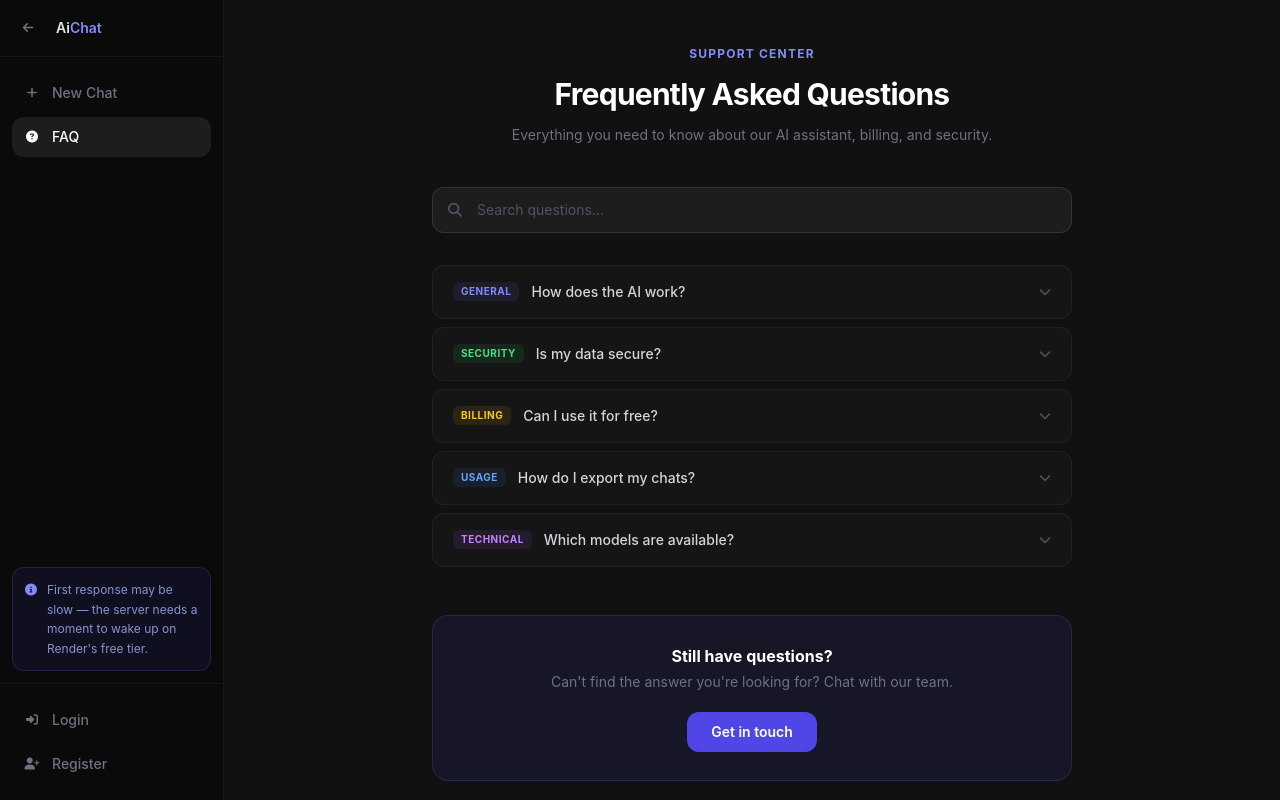
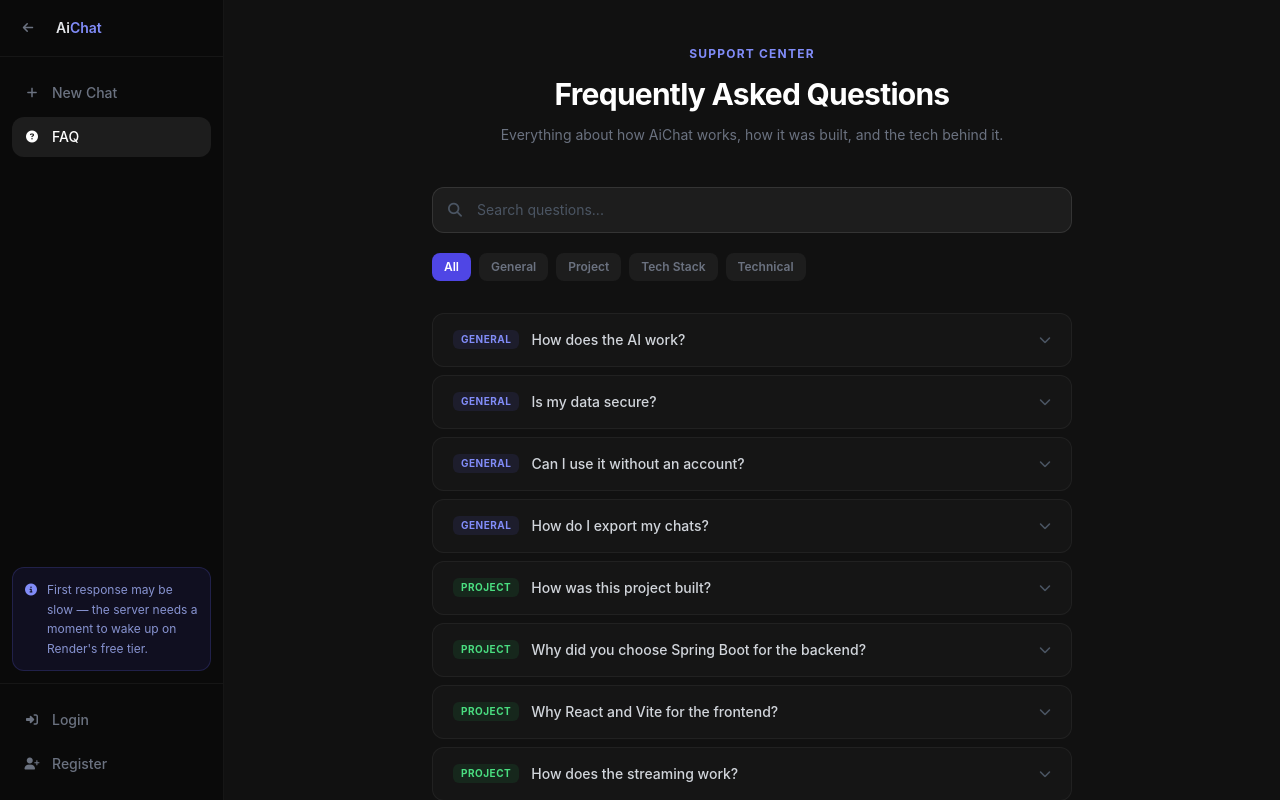
Before and after one commit to kirubanithi08/Ai-ChatBot, a React (Vite) app: page /faq in a window 1280 px wide. Built offline with nearby package versions, Linux system fonts and the light colour scheme.

Commit message:
updated faq page

```diff
--- a/src/pages/Faq.jsx
+++ b/src/pages/Faq.jsx
@@ -1,60 +1,138 @@
 import { useState, useMemo } from "react";
 
 const faqs = [
+
   {
+    category: "General",
     question: "How does the AI work?",
     answer:
-      "Our AI uses advanced language models to understand and respond to your queries in real-time, providing accurate and helpful information.",
-    category: "General",
+      "The app uses Google Gemini as the underlying language model. Your message is sent to the backend, which forwards it to the Gemini API and streams the response back word by word using Server-Sent Events (SSE).",
   },
   {
+    category: "General",
     question: "Is my data secure?",
     answer:
-      "Yes, we prioritize your privacy. All conversations are encrypted and we never use your personal data to train public models without consent.",
-    category: "Security",
+      "Yes. All communication between the frontend and backend is over HTTPS. Passwords are hashed using BCrypt and never stored in plain text. Authentication is handled via signed JWT tokens with a short expiry.",
   },
   {
-    question: "Can I use it for free?",
+    category: "General",
+    question: "Can I use it without an account?",
     answer:
-      "We offer a generous free tier for all users. For higher limits and premium features, we have Pro and Enterprise plans.",
-    category: "Billing",
+      "Yes. Guest users can send up to 5 free messages without registering. After that, you will be prompted to sign in. Creating an account also unlocks chat history that persists across devices.",
   },
   {
+    category: "General",
     question: "How do I export my chats?",
     answer:
-      "You can export your chat history in PDF, Markdown, or JSON formats from the settings menu under the Data Management section.",
-    category: "Usage",
+      "Chat export is not available yet but is planned for a future release. It will support PDF, Markdown, and JSON formats from the settings menu.",
+  },
+
+
+  {
+    category: "Project",
+    question: "How was this project built?",
+    answer:
+      "The project is split into two parts. The frontend is a React single-page application built with Vite and styled with Tailwind CSS. The backend is a Spring Boot REST API that handles authentication, chat sessions, and streams AI responses using Server-Sent Events. Both are deployed separately — the frontend on Vercel and the backend on Render.",
   },
   {
-    question: "Which models are available?",
+    category: "Project",
+    question: "Why did you choose Spring Boot for the backend?",
     answer:
-      "We support a range of models including Gemini 1.5, GPT-4, and Claude 3, depending on your subscription level.",
+      "Spring Boot provides a production-ready foundation with built-in support for security, dependency injection, JPA, and reactive streams. Spring Security made it straightforward to implement JWT-based authentication, and Spring WebFlux's reactive support works well with streaming responses from the Gemini API.",
+  },
+  {
+    category: "Project",
+    question: "Why React and Vite for the frontend?",
+    answer:
+      "React was chosen for its component model and ecosystem. Vite was used instead of Create React App because it offers significantly faster cold starts and hot module replacement during development, making the development experience much smoother.",
+  },
+  {
+    category: "Project",
+    question: "How does the streaming work?",
+    answer:
+      "When you send a message, the frontend opens a fetch request to the /api/chat/stream endpoint with Accept: text/event-stream. The Spring Boot backend creates an SseEmitter, calls the Gemini streaming API, and pushes each text chunk as a named SSE event. The frontend reads the stream chunk by chunk and appends each piece to the message in real time, giving the word-by-word typing effect.",
+  },
+  {
+    category: "Project",
+    question: "How is chat history stored?",
+    answer:
+      "Each conversation belongs to a ChatSession. Messages are stored in a ChatMessage table in PostgreSQL, hosted on Supabase. When a session is first created, the backend generates a short title for it using a separate Gemini call. History is only saved for authenticated users — guest messages are streamed but not persisted.",
+  },
+
+
+  {
+    category: "Tech Stack",
+    question: "What is the full frontend tech stack?",
+    answer:
+      "React 18, React Router v6, Tailwind CSS, Axios, ReactMarkdown with rehype-highlight for markdown and code rendering, jwt-decode for parsing JWT tokens, Font Awesome for icons, and Vite as the build tool. The app is deployed on Vercel.",
+  },
+  {
+    category: "Tech Stack",
+    question: "What is the full backend tech stack?",
+    answer:
+      "Spring Boot 3, Spring Security with JWT (jjwt) for authentication, Spring WebFlux for reactive streaming, Google Gemini API for AI responses, Hibernate and Spring Data JPA for database access, PostgreSQL hosted on Supabase, Lombok to reduce boilerplate, Swagger and OpenAPI for API documentation, and Maven as the build tool. The backend is deployed on Render.",
+  },
+  {
+    category: "Tech Stack",
+    question: "Why PostgreSQL and Supabase?",
+    answer:
+      "PostgreSQL is a robust, production-grade relational database that handles relational data like users, sessions, and messages well. Supabase provides a managed PostgreSQL instance with a generous free tier, making it easy to get started without managing infrastructure.",
+  },
+  {
+    category: "Tech Stack",
+    question: "Why Render for the backend?",
+    answer:
+      "Render supports deploying Spring Boot JARs directly with minimal configuration. It also provides free tier hosting for web services, automatic deployments from GitHub, and environment variable management — all of which made it a straightforward choice for deploying the backend.",
+  },
+
+
+  {
     category: "Technical",
+    question: "How does authentication work?",
+    answer:
+      "On login, the backend validates the credentials, then signs a JWT token using a secret key and returns it to the frontend. The frontend stores the token in localStorage and sends it in the Authorization header as a Bearer token on every subsequent request. Spring Security intercepts each request, validates the token, and sets the authentication context.",
+  },
+  {
+    category: "Technical",
+    question: "How is the Gemini API integrated?",
+    answer:
+      "The backend uses the Google Gemini Java SDK to send the conversation history and receive a streaming response. The stream is a reactive Flux of text chunks. Each chunk is forwarded immediately to the frontend via the SseEmitter, so the user sees the response as it is generated rather than waiting for the full reply.",
+  },
+  {
+    category: "Technical",
+    question: "Which Gemini model is used?",
+    answer:
+      "The app uses Gemini 1.5 Flash by default, which offers a good balance of speed and quality for conversational use cases.",
   },
 ];
 
 const categoryColors = {
   General:   "bg-indigo-500/10 text-indigo-400",
-  Security:  "bg-green-500/10 text-green-400",
-  Billing:   "bg-yellow-500/10 text-yellow-400",
-  Usage:     "bg-blue-500/10 text-blue-400",
+  Project:   "bg-green-500/10 text-green-400",
+  "Tech Stack": "bg-yellow-500/10 text-yellow-400",
   Technical: "bg-purple-500/10 text-purple-400",
 };
 
-function Faq() {
+export default function Faq() {
   const [activeIndex, setActiveIndex] = useState(null);
-  const [search, setSearch] = useState("");
+  const [search, setSearch]           = useState("");
+  const [activeCategory, setActiveCategory] = useState("All");
+
+  const categories = ["All", ...new Set(faqs.map((f) => f.category))];
 
   const filtered = useMemo(() => {
     const q = search.toLowerCase();
-    if (!q) return faqs;
-    return faqs.filter(
-      (f) =>
+    return faqs.filter((f) => {
+      const matchesSearch =
+        !q ||
         f.question.toLowerCase().includes(q) ||
         f.answer.toLowerCase().includes(q) ||
-        f.category.toLowerCase().includes(q)
-    );
-  }, [search]);
+        f.category.toLowerCase().includes(q);
+      const matchesCategory =
+        activeCategory === "All" || f.category === activeCategory;
+      return matchesSearch && matchesCategory;
+    });
+  }, [search, activeCategory]);
 
   return (
     <div className="h-full overflow-y-auto bg-[#111111]">
@@ -69,20 +147,37 @@ function Faq() {
             Frequently Asked Questions
           </h1>
           <p className="text-gray-500 mt-3 text-sm leading-relaxed">
-            Everything you need to know about our AI assistant, billing, and security.
+            Everything about how AiChat works, how it was built, and the tech behind it.
           </p>
         </div>
 
 
-        <div className="relative mb-8">
+        <div className="relative mb-5">
           <i className="fa-solid fa-magnifying-glass absolute left-4 top-1/2 -translate-y-1/2 text-gray-600 text-sm" />
           <input
             type="text"
             placeholder="Search questions..."
             value={search}
-            onChange={(e) => setSearch(e.target.value)}
+            onChange={(e) => { setSearch(e.target.value); setActiveIndex(null); }}
             className="w-full pl-11 pr-4 py-3 bg-white/5 border border-white/10 rounded-xl text-gray-200 placeholder-gray-600 text-sm focus:outline-none focus:ring-2 focus:ring-indigo-500/40 focus:border-indigo-500/30 transition-all"
           />
+        </div>
+
+
+        <div className="flex items-center gap-2 mb-8 flex-wrap">
+          {categories.map((cat) => (
+            <button
+              key={cat}
+              onClick={() => { setActiveCategory(cat); setActiveIndex(null); }}
+              className={`px-3 py-1.5 rounded-lg text-xs font-semibold transition-all ${
+                activeCategory === cat
+                  ? "bg-indigo-600 text-white"
+                  : "bg-white/5 text-gray-500 hover:bg-white/10 hover:text-gray-300"
+              }`}
+            >
+              {cat}
+            </button>
+          ))}
         </div>
 
 
@@ -128,7 +223,7 @@ function Faq() {
                 <div
                   className={`px-5 transition-all duration-200 ease-in-out ${
                     activeIndex === idx
-                      ? "pb-5 max-h-40 opacity-100"
+                      ? "pb-5 max-h-60 opacity-100"
                       : "max-h-0 opacity-0 overflow-hidden"
                   }`}
                 >
@@ -145,15 +240,14 @@ function Faq() {
         <div className="mt-12 p-7 bg-indigo-600/10 border border-indigo-500/20 rounded-2xl text-center">
           <h3 className="text-base font-bold text-white mb-1">Still have questions?</h3>
           <p className="text-gray-500 text-sm mb-5">
-            Can't find the answer you're looking for? Chat with our team.
+            Can't find the answer you're looking for? Feel free to reach out.
           </p>
           <button className="px-6 py-2.5 bg-indigo-600 text-white rounded-xl text-sm font-semibold hover:bg-indigo-500 transition-all">
             Get in touch
           </button>
         </div>
+
       </div>
     </div>
   );
 }
-
-export default Faq;
```
